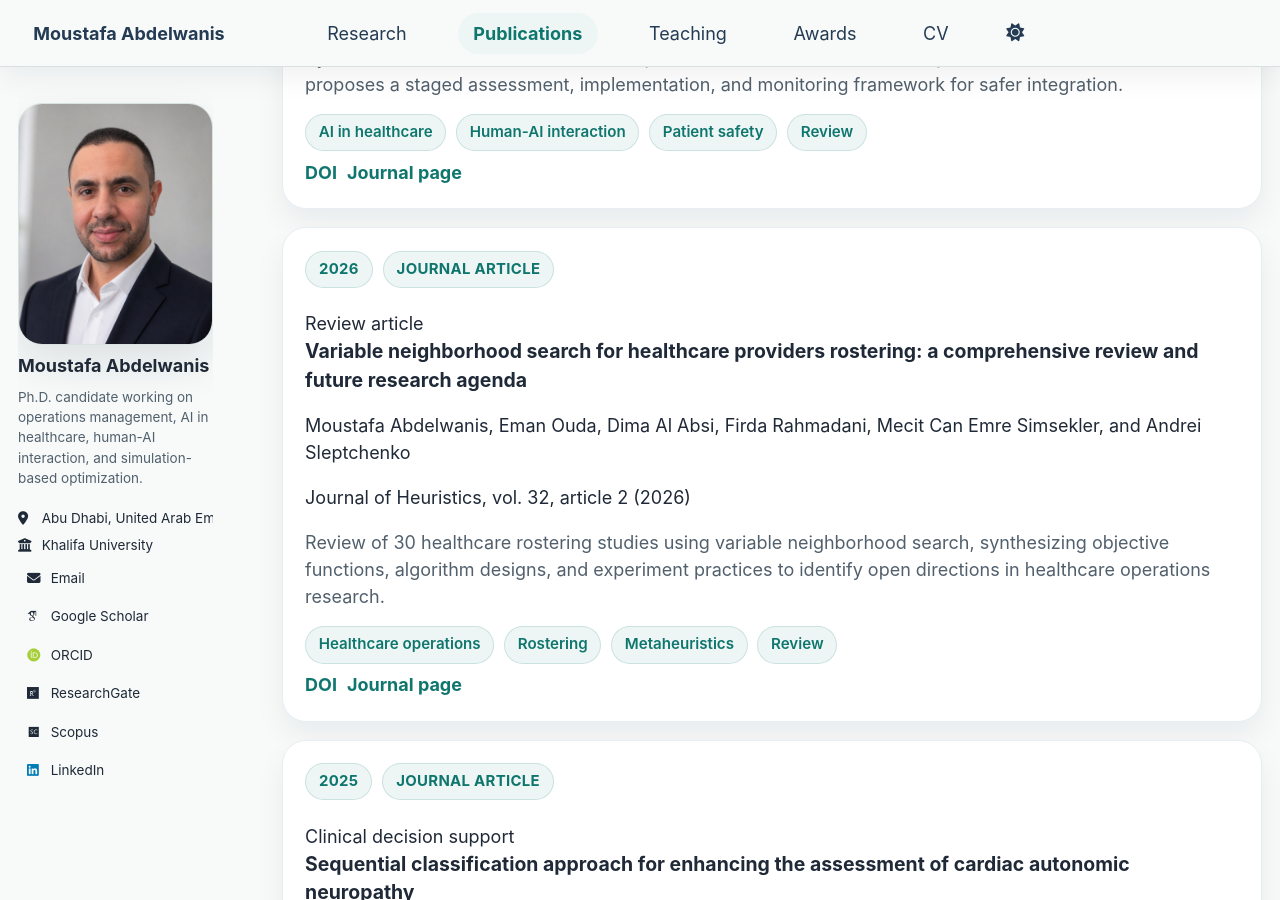
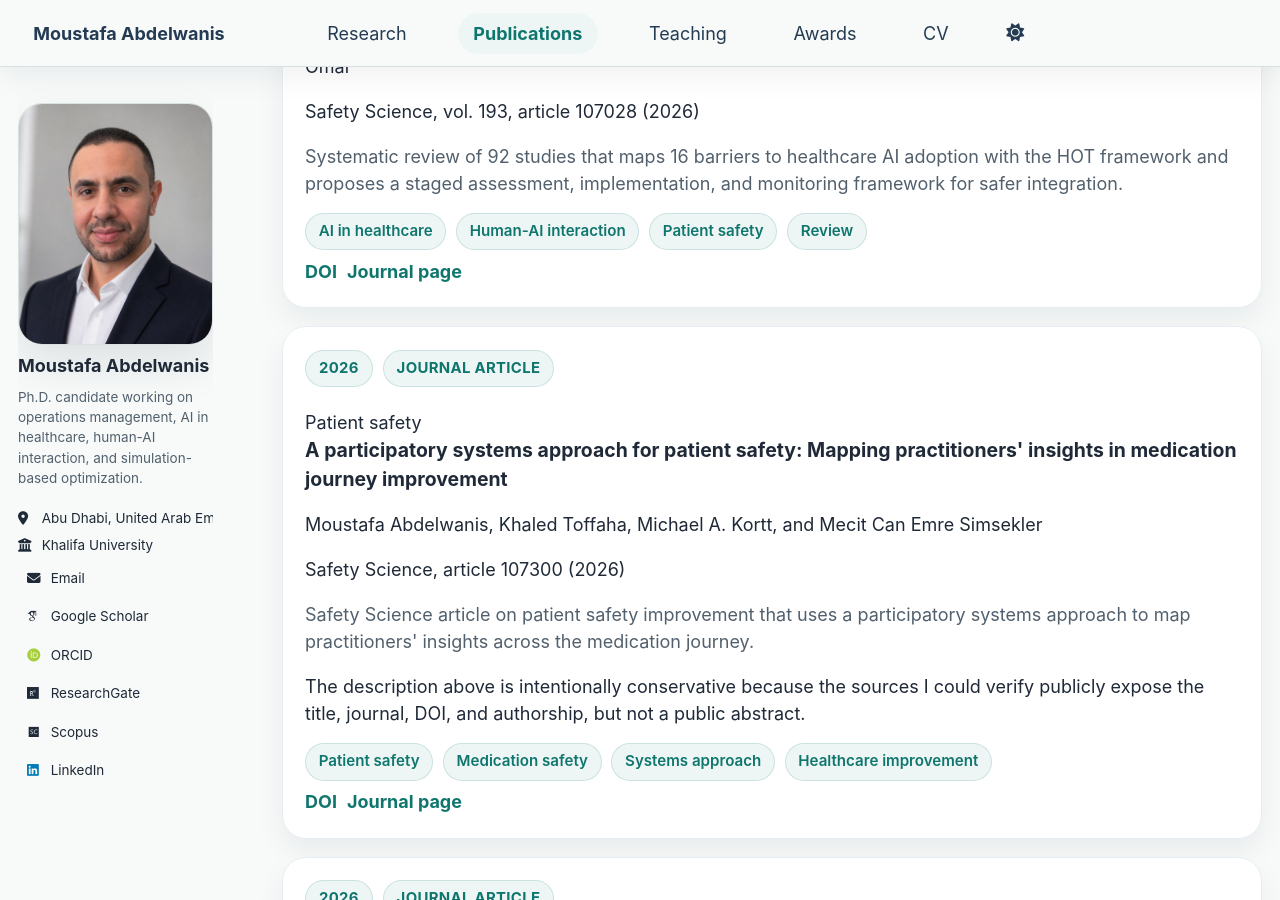
Before and after one commit to abdelwanismoustafa/abdelwanismoustafa.github.io, a Jekyll site: the page built from _pages/publications.md, in a window 1280 px wide and 900 px high, scrolled down 1347 px. Built offline with Jekyll 4.4.1, drawn with Linux system fonts in a browser that asks for light colours; some web fonts are replaced; a script bundle is joined from its source files by our own code; library files that are not in the unit come from our copies; some of the changed text lies outside the part shown.

Commit message:
Modify publication data and add new entries
Updated publication metrics and added new publication entries.

```diff
--- a/_data/publications.yml
+++ b/_data/publications.yml
@@ -1,16 +1,16 @@
 analytics:
-  listed_outputs: 13
+  listed_outputs: 14
   scholar_indexed_works: 12
   citations: 200
   h_index: 4
   i10_index: 3
-  journal_articles: 6
+  journal_articles: 7
   conference_papers: 6
   theses: 1
-  # note: Manually curated publication records for this site. Google Scholar currently indexes 12 works
-    # on the public profile; this page lists 13 verified outputs because it also includes one 2024 CIE conference
-    # paper found in public institutional sources.
-  last_checked: April 2026
+  note: Manually curated publication records for this site. Google Scholar currently indexes 12 works
+    on the public profile; this page lists 13 verified outputs because it also includes one 2024 CIE conference
+    paper found in public institutional sources.
+  last_checked: June 2026
 profiles:
   scholar_label: Google Scholar
   scholar_url: https://scholar.google.com/citations?hl=en&user=VwCuh7MAAAAJ&view_op=list_works
@@ -50,6 +50,34 @@
     url: https://doi.org/10.1016/j.ssci.2025.107028
   - label: Journal page
     url: https://www.sciencedirect.com/science/article/pii/S092575352500253X
+- &id006
+  title: 'A participatory systems approach for patient safety: Mapping practitioners'' insights in medication journey improvement'
+  year: 2026
+  type_slug: journal
+  type_label: Journal article
+  venue: Safety Science, article 107300 (2026)
+  authors: Moustafa Abdelwanis, Khaled Toffaha, Michael A. Kortt, and Mecit Can Emre Simsekler
+  description: Safety Science article on patient safety improvement that uses a participatory systems approach to map practitioners' insights across the medication journey.
+  summary_note: The description above is intentionally conservative because the sources I could verify publicly expose the title, journal, DOI, and authorship, but not a public abstract.
+  highlight: Patient safety
+  theme_slugs:
+  - patient-safety
+  - systems-approach
+  themes:
+  - Patient safety
+  - Medication safety
+  - Systems approach
+  - Healthcare improvement
+  keywords:
+  - patient safety
+  - medication journey
+  - participatory systems approach
+  - healthcare improvement
+  links:
+  - label: DOI
+    url: https://doi.org/10.1016/j.ssci.2026.107300
+  - label: Journal page
+    url: https://www.sciencedirect.com/science/article/pii/S0925753526001918
 - title: 'Variable neighborhood search for healthcare providers rostering: a comprehensive review and
     future research agenda'
   year: 2026
@@ -152,7 +180,7 @@
   description: Bowtie-based analysis of automation bias in AI-driven clinical decision support, mapping
     causes, consequences, and mitigation measures across design and post-deployment stages.
   citations: 136
-  highlight: Human-AI Interaction
+  highlight: Most cited
   theme_slugs:
   - ai-healthcare
   - human-ai
@@ -169,8 +197,8 @@
   links:
   - label: DOI
     url: https://doi.org/10.1016/j.jnlssr.2024.06.001
-  - label: Journal page
-    url: https://www.sciencedirect.com/science/article/pii/S2666449624000410?via%3Dihub
+  - label: Record
+    url: https://nchr.elsevierpure.com/en/publications/exploring-the-risks-of-automation-bias-in-healthcare-artificial-i/
 - title: Detecting depression severity using weighted random forest and oxidative stress biomarkers
   year: 2024
   type_slug: journal
@@ -262,7 +290,7 @@
     Omar
   description: Conference paper on organizational, technological, and human barriers to AI adoption in
     health systems, including automation-bias concerns and implementation challenges.
-  highlight: CIE51
+  highlight: Additional verified output
   theme_slugs:
   - ai-healthcare
   - human-ai
```
